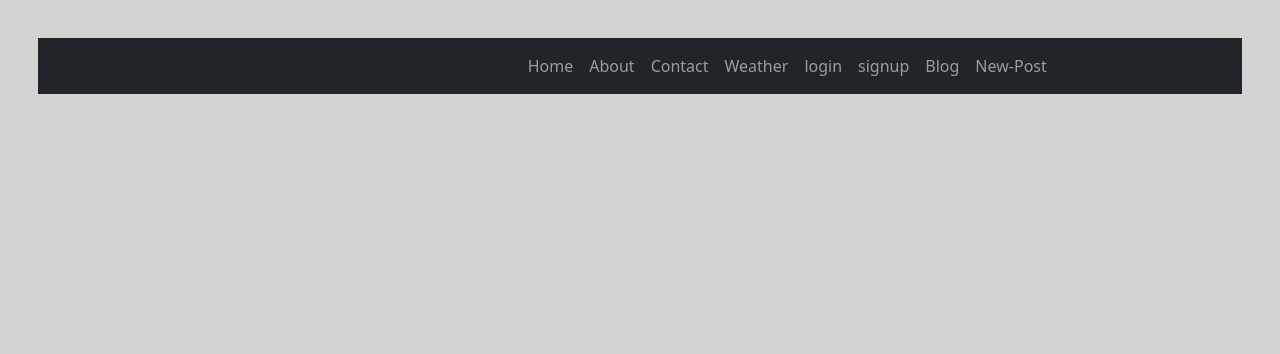
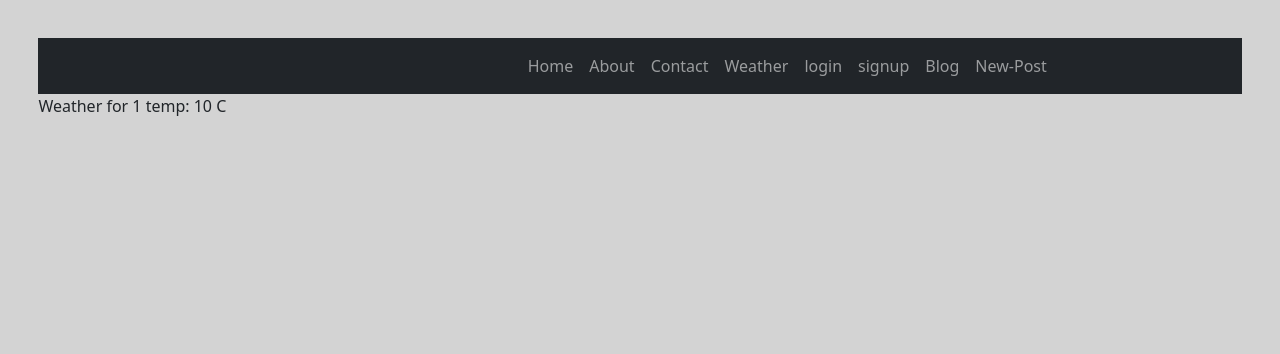
Before and after one commit to YarBurArt/ToDo-learn-django, a Django app: page /weather/1 in a window 1280 px wide. Shown: the top 354 px of the page. Run offline with Django 4.2, Linux system fonts and the light colour scheme; tables that the repository leaves empty hold one stand-in row (values such as "Sample post"); a database or web service that is not in the repository returns one stand-in record (values such as "Sample title"); data that the repository does not hold is empty; some libraries are stand-ins or nearby versions.

Commit message:
clear front

```diff
--- a/muzk/templates/weather/weather.html
+++ b/muzk/templates/weather/weather.html
@@ -1,4 +1,4 @@
 {% extends "base.html" %}
 {% block content %}
-
+<p>Weather for {{ city }} temp: {{ temp }} C</p>
 {% endblock content %}
```
